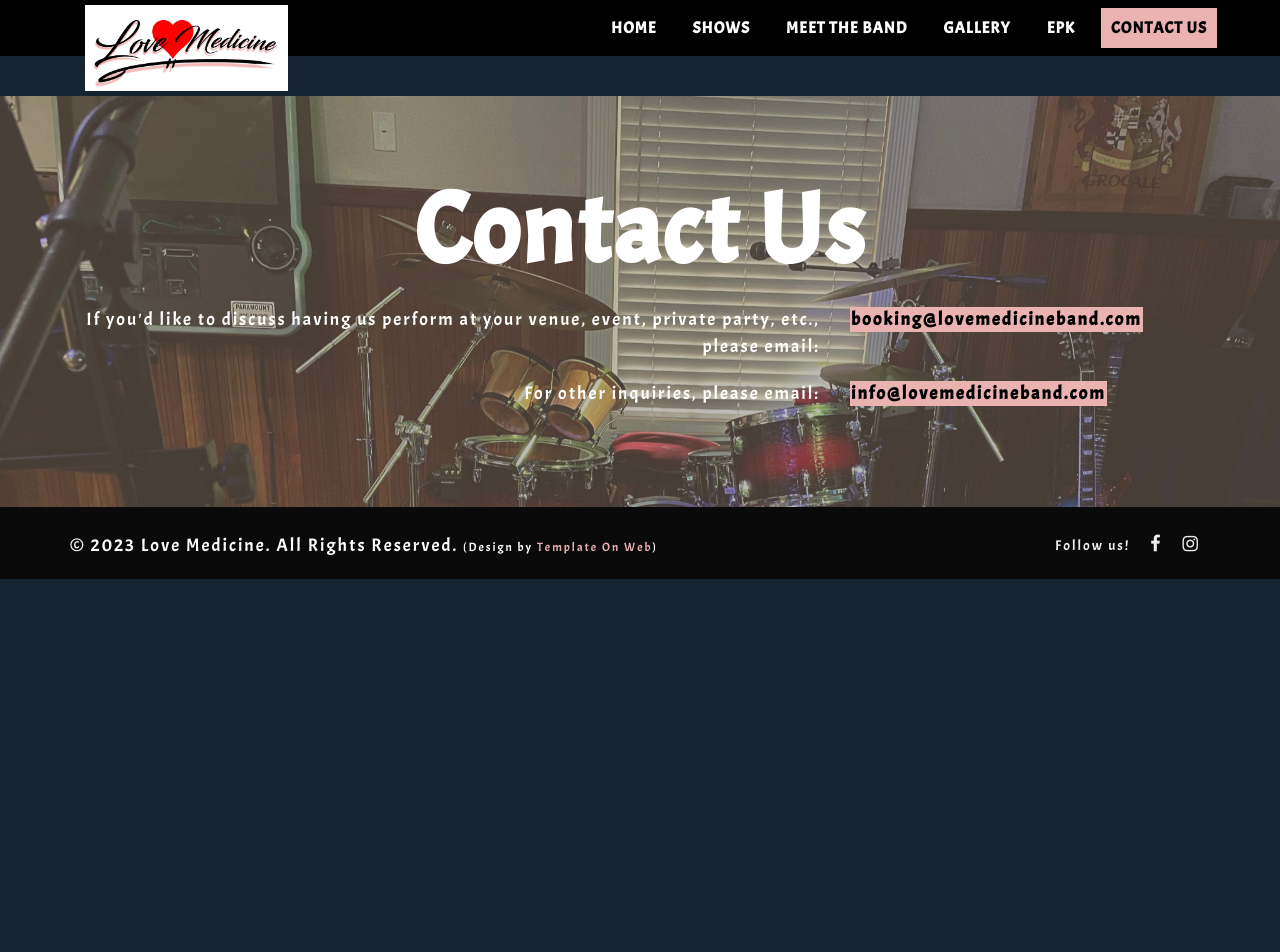
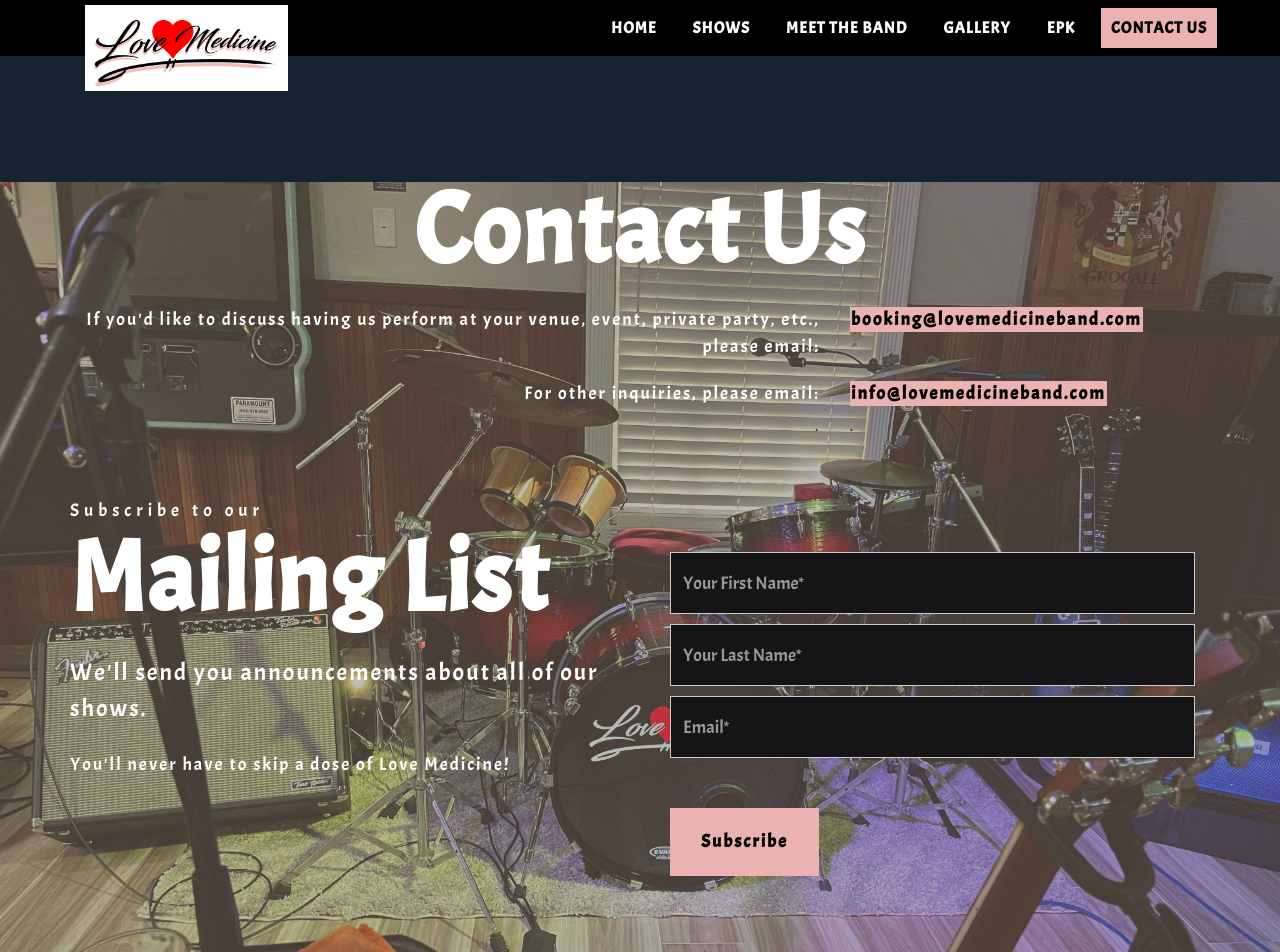
Before and after one commit to kilsen/lovemedicineband-client, a React (Create React App) app: page /contact in a window 1280 px wide. Shown: the top 952 px of the page. Before the commit the page ends 800 px from the top, so only its background shows below. Built offline with nearby package versions, Linux system fonts and the light colour scheme.

Commit message:
mailing list form

```diff
--- a/src/assets/css/style.css
+++ b/src/assets/css/style.css
@@ -1683,20 +1683,25 @@ img:hover {
 
 .contact_4 p {
   padding-top: 40px;
-}
-
-.contact_4 p a {
+  color: #fff;
+}
+
+.contact_4 p a, .contact_4 p button {
   text-decoration: none;
   border: 1px solid #eab2b1;
   background: #eab2b1;
-  color: #000;
   font-size: 18px;
   padding: 20px 30px 20px 30px;
   font-weight: bold;
-}
-
-.contact_4 p a:hover {
+  color: #000;
+}
+
+.contact_4 p a:hover, .contact_4 p button:hover {
   background: #FFFFFF;
+}
+
+.contact_4 p button {
+  letter-spacing: 2px;
 }
 
 .contact_main {
--- /dev/null
+++ b/src/components/MailingListSignupForm.js
@@ -0,0 +1,121 @@
+import React, {useState} from 'react';
+import axios from 'axios';
+
+const MailingListSignupForm = props => {
+  const [firstName, setFirstName] = useState('');
+  const [lastName, setLastName] = useState('');
+  const [email, setEmail] = useState('');
+  const [submitted, setSubmitted] = useState(false);
+  const [error, setError] = useState();
+
+  const handleSubmit = async (event) => {
+    event.preventDefault();
+    setError(null);
+    try {
+      await axios
+        .post(`http://localhost:3001/api/v1/mailingList/subscribe`, {
+            email, firstName, lastName
+          }
+        );
+      setSubmitted(true);
+    } catch (err) {
+      console.error(err);
+      setError(err?.response?.data?.message || "Unable to subscribe");
+    }
+  }
+
+  return (
+    <form onSubmit={handleSubmit}>
+      <section id={"footer"}>
+        <div className="container">
+          <div className="row">
+            <div className="col-sm-12 padding_all">
+              <div className="col-sm-6">
+                <div className="contact_1">
+                  <h6>Subscribe to our</h6>
+                  <h1>Mailing List</h1>
+                  <h4>We'll send you announcements about all of our shows.</h4>
+                  <p>You'll never have to skip a dose of Love Medicine!</p>
+                </div>
+              </div>
+              <div className="col-sm-6">
+                <div className="contact_main clearfix">
+                  <div className="col-sm-12">
+                    <div className="contact_2">
+                      <p>
+                        <input
+                          type="text"
+                          className="form-control"
+                          placeholder="Your First Name*"
+                          value={firstName}
+                          name={"firstName"}
+                          id={"firstName"}
+                          onChange={(e) => setFirstName(e.target.value)}
+                        />
+                      </p>
+                    </div>
+                  </div>
+                  <div className="col-sm-12">
+                    <div className="contact_2">
+                      <p>
+                        <input
+                          type="text"
+                          className="form-control"
+                          placeholder="Your Last Name*"
+                          value={lastName}
+                          name={"lastName"}
+                          id={"lastName"}
+                          onChange={(e) => setLastName(e.target.value)}
+                        />
+                      </p>
+                    </div>
+                  </div>
+                  <div className="col-sm-12">
+                    <div className="contact_2">
+                      <p>
+                        <input
+                          type="text"
+                          className="form-control"
+                          placeholder="Email*"
+                          value={email}
+                          name={"email"}
+                          id={"email"}
+                          onChange={(e) => setEmail(e.target.value)}
+                        />
+                      </p>
+                    </div>
+                  </div>
+                  {error &&
+                    <div className="col-sm-12">
+                      <div className="contact_4">
+                        <p>
+                          <div>{error}</div>
+                        </p>
+                      </div>
+                    </div>
+                  }
+                  <div className="col-sm-12">
+                    <div className="contact_4">
+                      <p>
+                        {!submitted &&
+                          <button type="submit" disabled={!firstName || !lastName || !email}>
+                            Subscribe
+                          </button>
+                        }
+                        {submitted &&
+                          <div>Thank you for subscribing!</div>
+                        }
+                      </p>
+                    </div>
+                  </div>
+                </div>
+              </div>
+            </div>
+          </div>
+        </div>
+      </section>
+    </form>
+  );
+};
+
+export default MailingListSignupForm;
--- a/src/routes/Contact.js
+++ b/src/routes/Contact.js
@@ -1,4 +1,5 @@
 import React from 'react';
+import MailingListSignupForm from "../components/MailingListSignupForm";
 
 const Contact = props => {
   return (
@@ -27,6 +28,7 @@ const Contact = props => {
           </div>
         </div>
       </div>
+      <MailingListSignupForm/>
     </section>
   );
 };
--- a/src/routes/Home.js
+++ b/src/routes/Home.js
@@ -1,6 +1,8 @@
 import React, {useEffect, useState} from 'react';
 import axios from 'axios';
 import {formatInTimeZone} from "date-fns-tz";
+
+import MailingListSignupForm from "../components/MailingListSignupForm";
 
 const Home = props => {
   const [nextShow, setNextShow] = useState(null);
@@ -14,7 +16,6 @@ const Home = props => {
   }, []);
 
   return (
-    <>
     <section id="center" className="clearfix">
       <div className="container">
         <div className="row">
@@ -158,21 +159,8 @@ const Home = props => {
           </div>
         </section>
       }
-        <section id="footer">
-          <div className="container">
-            <div className="row">
-              <div className="col-sm-12">
-                <div className="col-sm-3"></div>
-                <div className="col-sm-6">
-                  <div className="ml-embedded" data-form="ajsfDx"></div>
-                </div>
-                <div className="col-sm-3"></div>
-              </div>
-            </div>
-          </div>
+      <MailingListSignupForm/>
     </section>
-      </section>
-    </>
   );
 };
 
```
Lines whose indentation alone changed are shown as unchanged.
